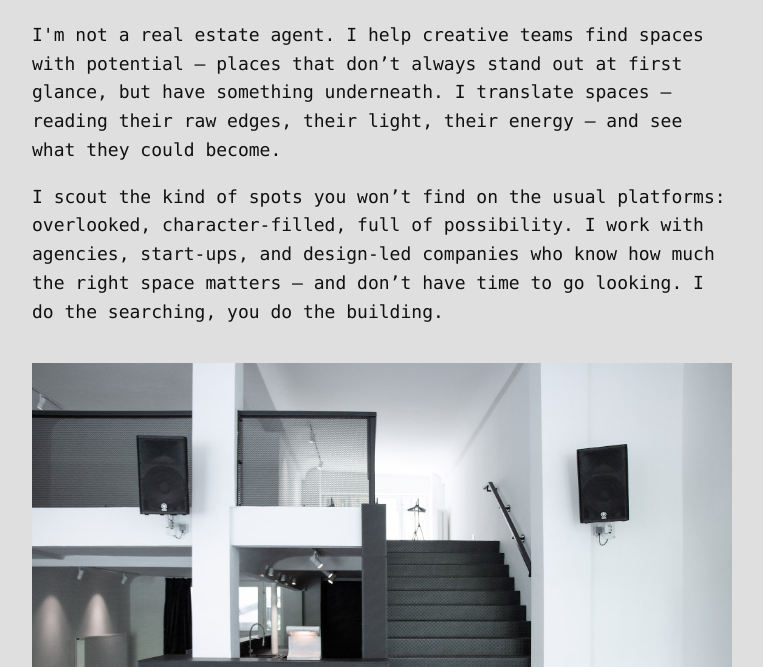
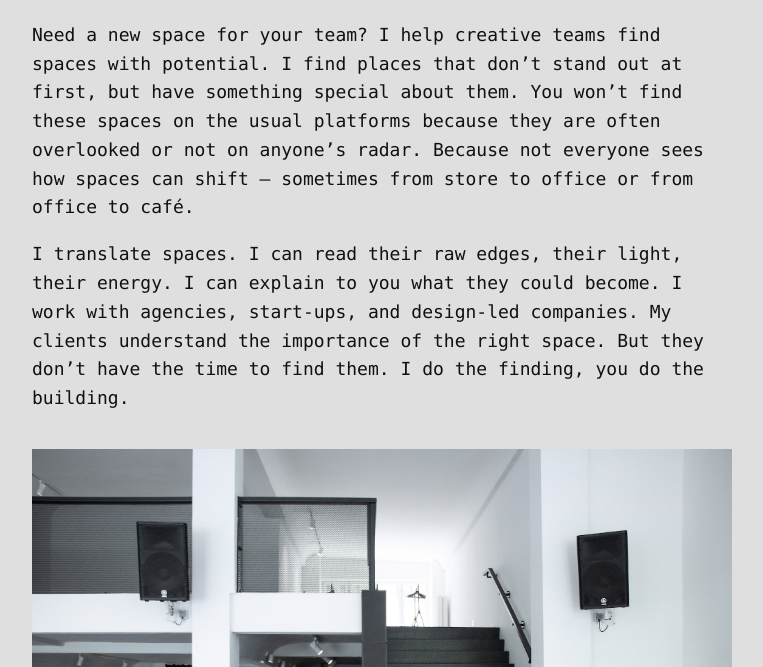
Before and after one commit to areastudio/areastudio, a plain HTML site: page index.html in a window 1280 px wide. Shown: the part 133-800 px from the top of the page, without its empty margins (258-1021 px from the left). Drawn offline with Linux system fonts and the light colour scheme.

Commit message:
text update

```diff
--- a/index.html
+++ b/index.html
@@ -50,9 +50,10 @@
 </head>
 <body>
   <h1>area studio</h1>
-  <p>I'm not a real estate agent. I help creative teams find spaces with potential — places that don’t always stand out at first glance, but have something underneath. I translate spaces — reading their raw edges, their light, their energy — and see what they could become.</p>
+  <p>Need a new space for your team? I help creative teams find spaces with potential. I find places that don’t stand out at first, but have something special about them. You won’t find these spaces on the usual platforms because they are often overlooked or not on anyone’s radar. Because not everyone sees how spaces can shift – sometimes from store to office or from office to café.</p>
 
-  <p>I scout the kind of spots you won’t find on the usual platforms: overlooked, character-filled, full of possibility. I work with agencies, start-ups, and design-led companies who know how much the right space matters — and don’t have time to go looking. I do the searching, you do the building.</p>
+  <p>I translate spaces. I can read their raw edges, their light, their energy.
+I can explain to you what they could become. I work with agencies, start-ups, and design-led companies. My clients understand the importance of the right space. But they don’t have the time to find them. I do the finding, you do the building.</p>
 
   <img src="ISLANDMood.jpg" alt="beautiful space">
 
```
